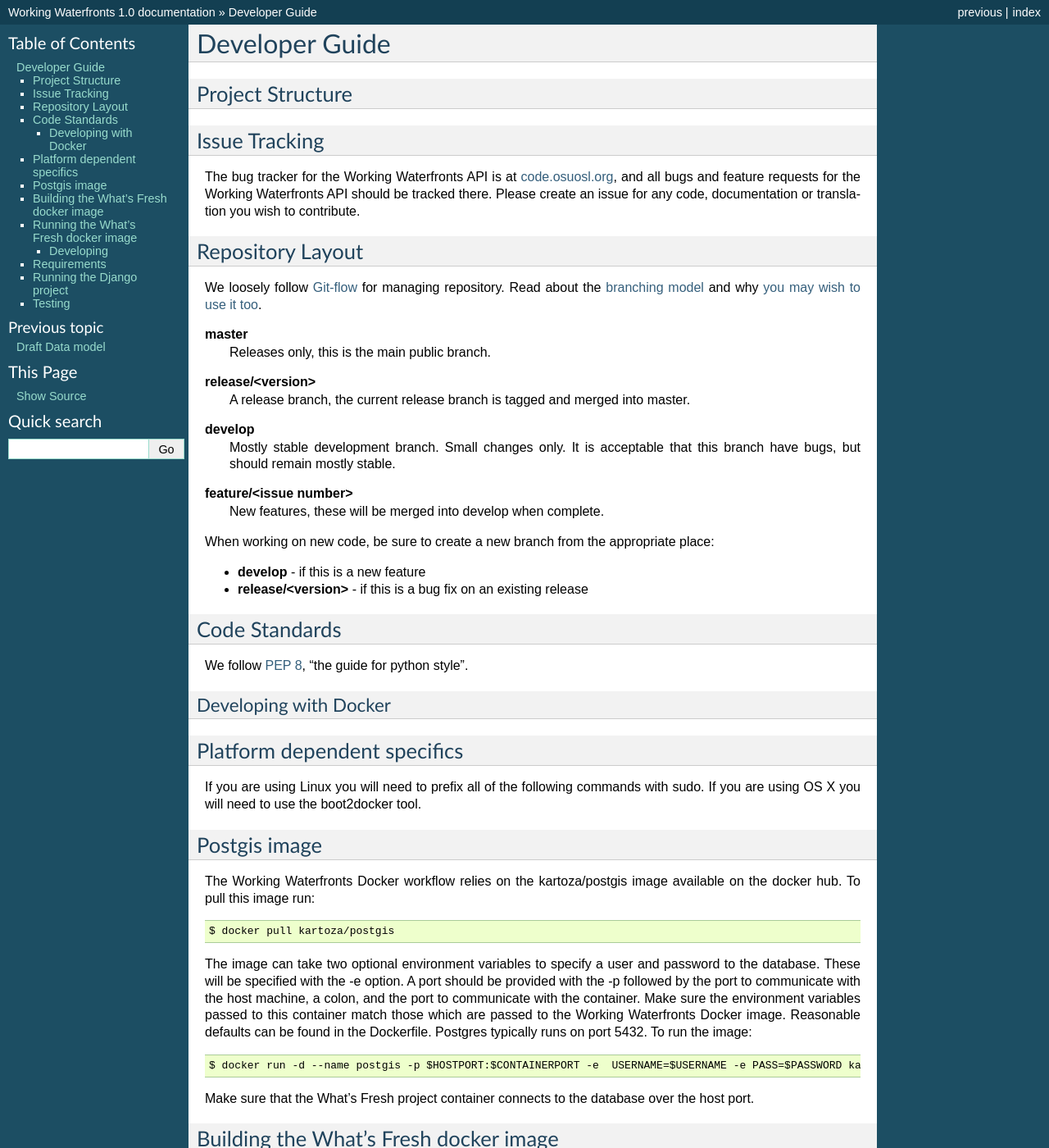
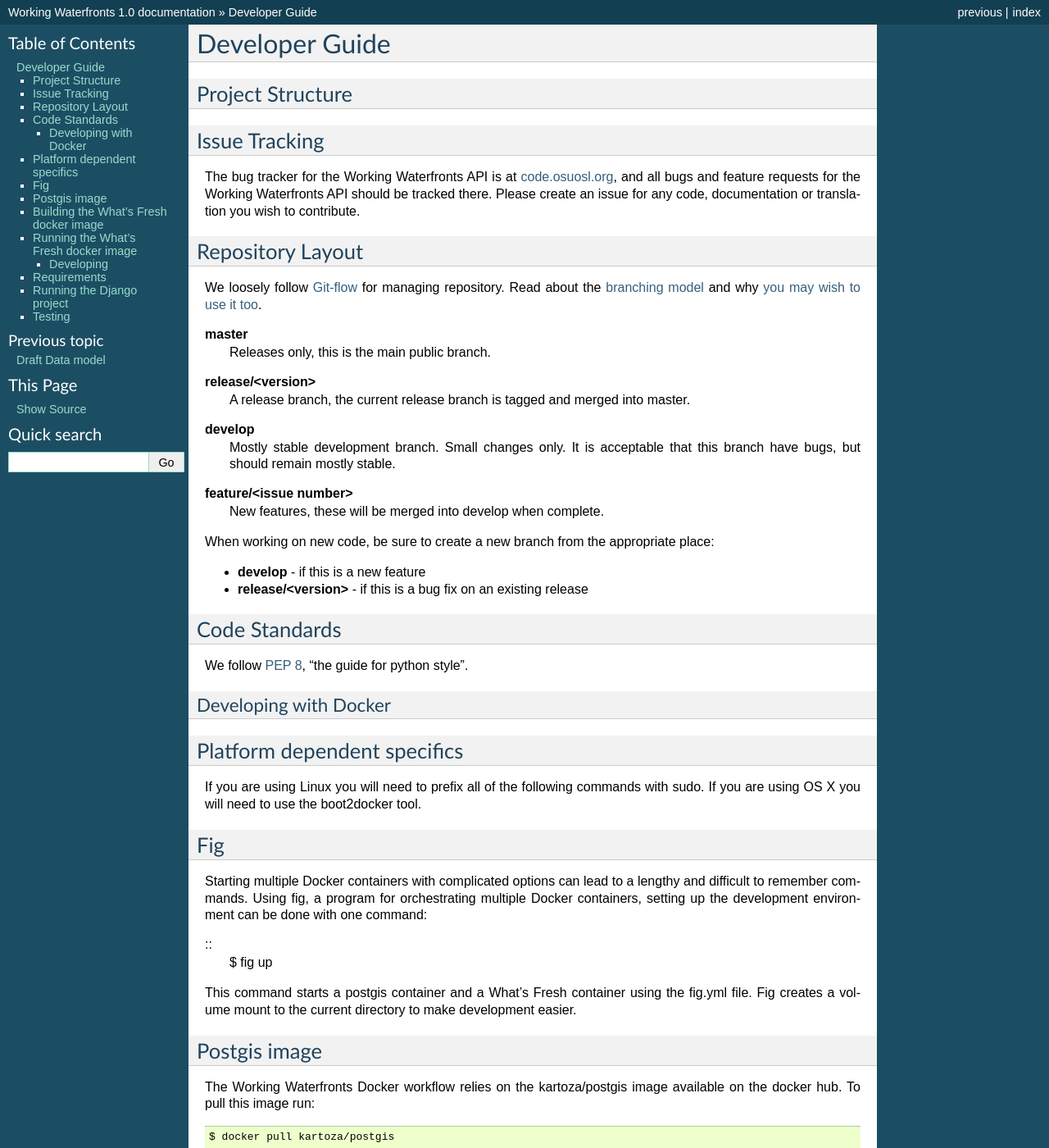
Before and after one commit to osu-cass/working-waterfonts-api, a Sphinx documentation site: the page built from docs/source/dev/development.rst, in a window 1280 px wide and 1400 px high. Shown: the whole window at 82% size. Built offline with Sphinx 7.4.7, drawn with Linux system fonts in a browser that asks for light colours; pages that are not in the unit, such as notebooks, are missing from menus.

Commit message:
Add fig docs

```diff
--- a/docs/source/dev/development.rst
+++ b/docs/source/dev/development.rst
@@ -51,6 +51,21 @@
 If you are using Linux you will need to prefix all of the
 following commands with sudo. If you are using OS X you will need to use
 the boot2docker tool.
+
+Fig
+---
+Starting multiple Docker containers with complicated options can lead to a
+lengthy and difficult to remember commands. Using fig, a program for
+orchestrating multiple Docker containers, setting up the development
+environment can be done with one command:
+
+::
+	$ fig up
+
+This command starts a postgis container and a What's Fresh container using the
+fig.yml file. Fig creates a volume mount to the current directory to make
+development easier.
+
 
 Postgis image
 -------------
```
